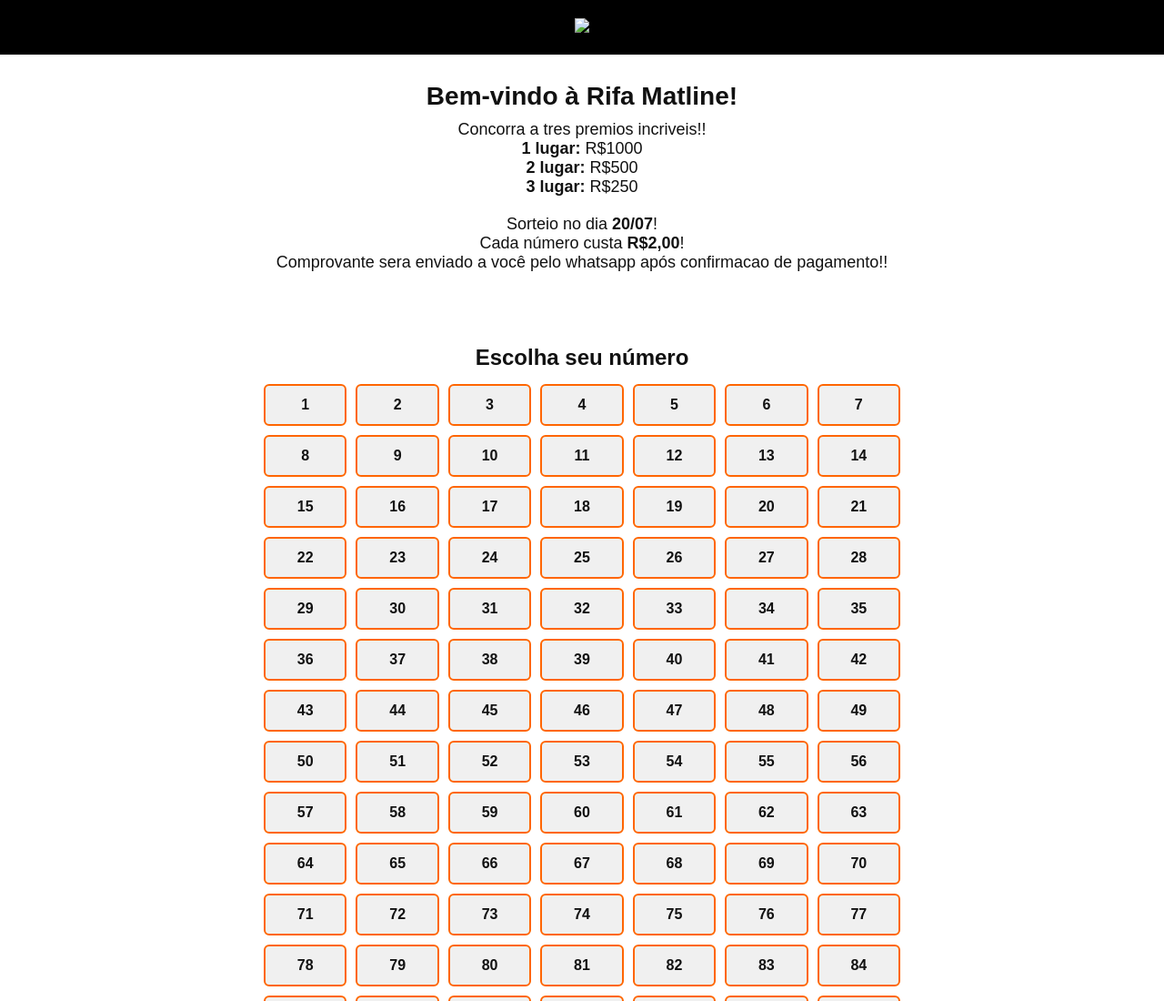
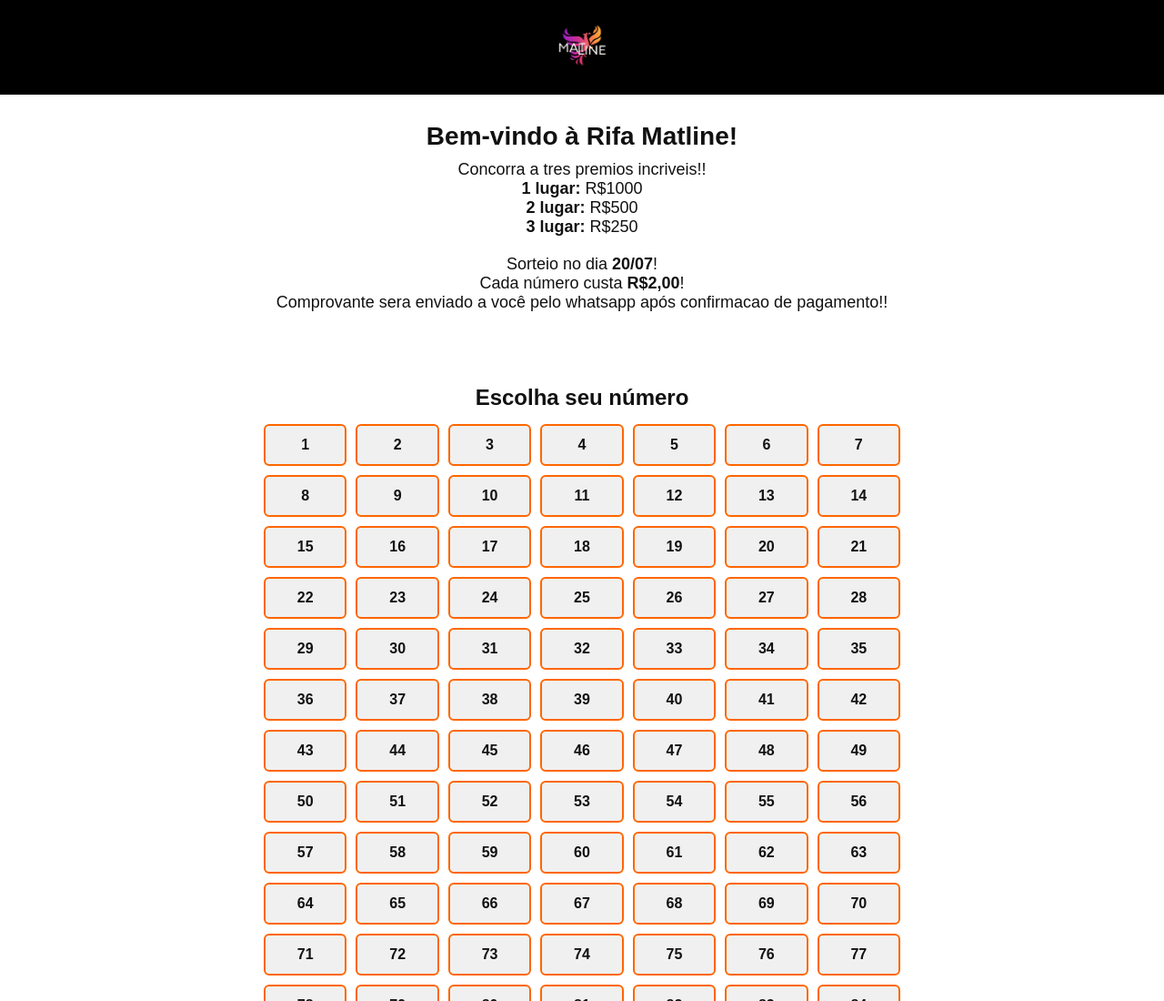
Before and after one commit to Mtzluch/Matline-rifa, a plain HTML site: page index.html in a window 1280 px wide. Shown: the top 1100 px of the page at 91% size. Drawn offline with Linux system fonts and the light colour scheme; no server answers.

Commit message:
Update index.html

```diff
--- a/index.html
+++ b/index.html
@@ -134,7 +134,7 @@
 
   <!-- Header com logo -->
   <header>
-    <img src="imgs/logo.png"/>
+    <img src="logo.png"/>
   </header>
 
   <!-- Texto de boas-vindas e prêmio -->
```
